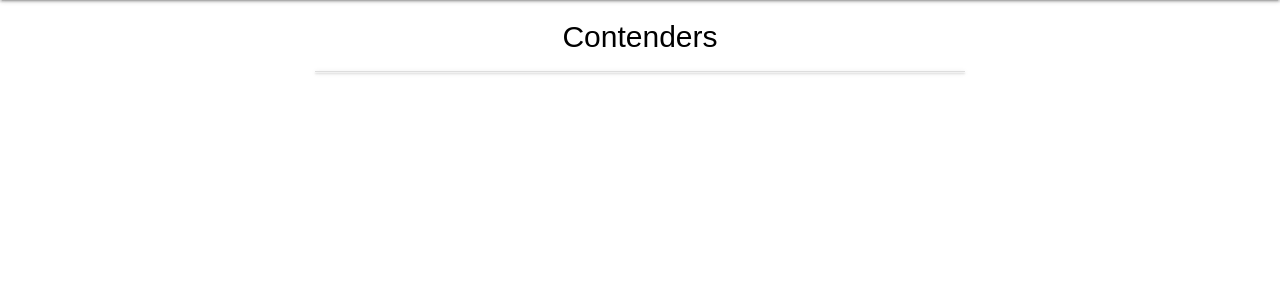
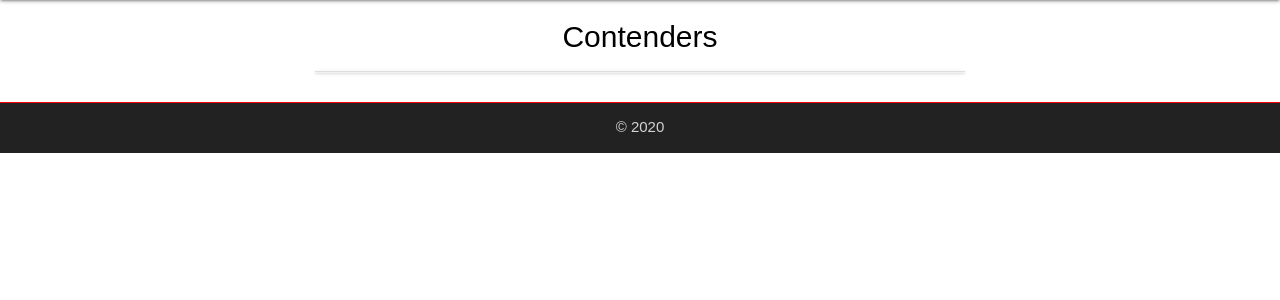
Before and after one commit to colmfah/u2-fan-site, a Flask app: page /get_contenders in a window 1280 px wide. Shown: the part 65-365 px from the top of the page. Run offline with Flask 2, Linux system fonts and the light colour scheme; data that the repository does not hold is empty; parts of the project's set-up code (start-up, migrations or seed data) failed here and were passed over; some libraries are stand-ins or nearby versions.

Commit message:
add footer

```diff
--- a/static/css/style.css
+++ b/static/css/style.css
@@ -46,7 +46,6 @@ h1 { font-size: 1.5em; margin: 10px; }
 html{
     padding: 0;
     margin: 0;
-
 }
 
 
@@ -56,8 +55,6 @@ html{
   padding: 0;
   font-family: "Nunito", sans-serif;
 }
-
-
 
 
 nav .brand-logo{
@@ -71,6 +68,16 @@ nav {
     z-index:99999;
     border-bottom: 1px solid #fe0000;
 }
+
+footer{
+    border-top: 1px solid #fe0000;
+}
+
+
+.page-footer{
+    padding-top: 0;
+}
+
 
 .flashes h4{
     line-height: 4;
@@ -135,6 +142,7 @@ nav {
     width: 80vw;
     max-width: 650px;
     margin: auto;
+    margin-bottom: 30px;
 }
 
 .drop-down-arrow-icon{
--- a/templates/base.html
+++ b/templates/base.html
@@ -74,6 +74,15 @@
 
     </main>
 
+    <footer class="page-footer #212121 grey darken-4">
+
+        <div class="footer-copyright">
+            <div class="container center-align">
+                © 2020
+            </div>
+        </div>
+    </footer>
+
 
 
     <script src="https://cdnjs.cloudflare.com/ajax/libs/materialize/1.0.0/js/materialize.min.js"></script>
```
